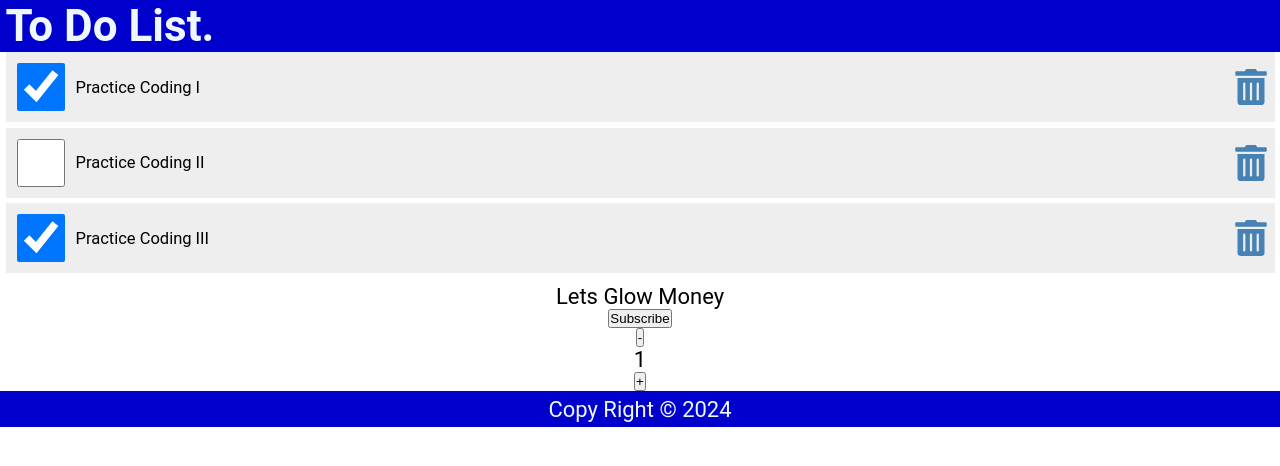
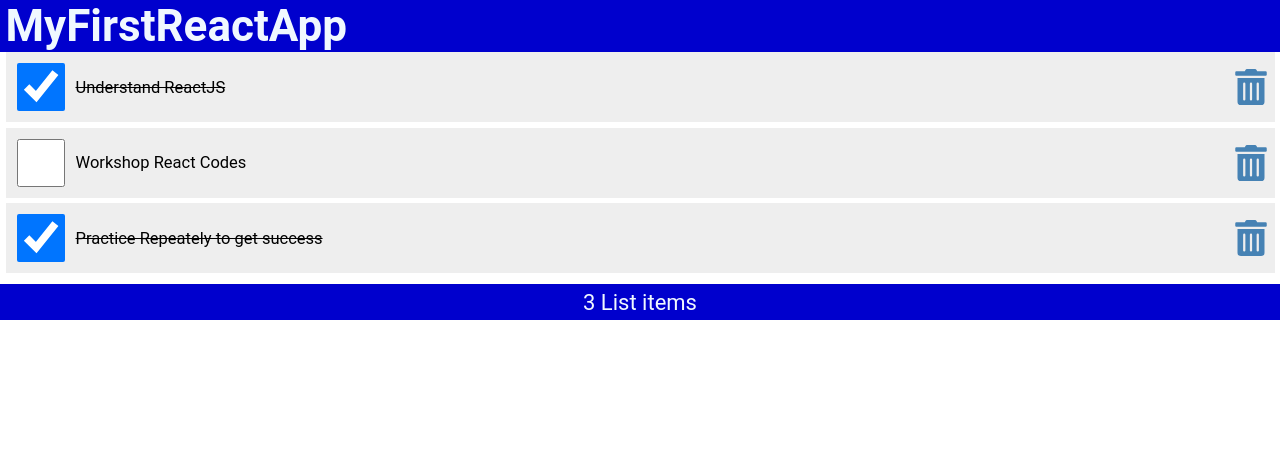
Before and after one commit to AashikAliSingapore/LearnReactJS, a React (Create React App) app: page / in a window 1280 px wide. Shown: the top 466 px of the page. Built offline with nearby package versions, Linux system fonts and the light colour scheme.

Commit message:
Newly added list app

```diff
--- a/src/App.js
+++ b/src/App.js
@@ -1,15 +1,71 @@
 import Content from "./Content";
 import Footer from "./Footer";
 import Header from "./Header";
-
+import { useState } from 'react';
 function App() {
 //Test Data
+const [name,setName] = useState("Glow")
+function handleNameChange()
+{
+ const namechange = ["Glow","Earn","Loss"];
+ const randomnum = Math.floor(Math.random()*3);
+ return setName(namechange[randomnum]);
+}
+
+
+const [count,setCount] = useState(1)
+
+function incrementFunction()
+{
+    setCount((prevcount) =>{return prevcount+1})
+}
+
+function decrementFunction()
+{
+    setCount((prevcount) => {return prevcount-1})
+}
+
+const [items,setItems] = useState([
+   {id:1,
+    checked:true,
+    item: "Understand ReactJS "
+   } ,
+   {id:2,
+    checked:false,
+    item: "Workshop React Codes"
+   },
+   {id:3,
+    checked:true,
+    item: "Practice Repeately to get success"
+   }
+
+])
+
+const numbers = [-2,-1,2,3,4]
+const itemss = numbers.filter(n =>n>0).map((n) =>({numbers:n}))
+console.log(itemss)
+
+const changeHandle = (id) =>
+{
+   const listItems = items.map((item) =>item.id===id ? {...item,checked:!item.checked} : item)
+   setItems(listItems)
+   localStorage.setItem("tod_list",JSON.stringify(listItems))
+}
+
+const deleteItem = (id) => {
+    const deleteItems = items.filter((item) => item.id!==id)
+    setItems(deleteItems)
+    localStorage.setItem("todo_list",JSON.stringify(deleteItems))
+}
 
   return (
     <div>
-        <Header/>
-        <Content/>
-        <Footer/>
+        <Header title="MyFirstReactApp"/>
+        <Content items={items}
+        changeHandle={changeHandle}
+        deleteItem={deleteItem}
+        />
+        <Footer length={items.length}/>
     </div>
   );
 }
--- a/src/Content.js
+++ b/src/Content.js
@@ -1,65 +1,11 @@
 import React from 'react'
-import { useState } from 'react';
 import { FaTrashAlt } from "react-icons/fa";
 
-const Content = () => {
-
-    const [name,setName] = useState("Glow")
-    function handleNameChange()
-    {
-     const namechange = ["Glow","Earn","Loss"];
-     const randomnum = Math.floor(Math.random()*3);
-     return setName(namechange[randomnum]);
-    }
-
-
-    const [count,setCount] = useState(1)
-
-    function incrementFunction()
-    {
-        setCount((prevcount) =>{return prevcount+1})
-    }
-
-    function decrementFunction()
-    {
-        setCount((prevcount) => {return prevcount-1})
-    }
-
-   const [items,setItems] = useState([
-       {id:1,
-        checked:true,
-        item: "Practice Coding I "
-       } ,
-       {id:2,
-        checked:false,
-        item: "Practice Coding II "
-       },
-       {id:3,
-        checked:true,
-        item: "Practice Coding III"
-       }
-
-    ])
-
-    const numbers = [-2,-1,2,3,4]
-    const itemss = numbers.filter(n =>n>0).map((n) =>({numbers:n}))
-    console.log(itemss)
-
-    const changeHandle = (id) =>
-    {
-       const listItems = items.map((item) =>item.id===id ? {...item,checked:!item.checked} : item)
-       setItems(listItems)
-       localStorage.setItem("tod_list",JSON.stringify(listItems))
-    }
-
-    const deleteItem = (id) => {
-        const deleteItems = items.filter((item) => item.id!==id)
-        setItems(deleteItems)
-        localStorage.setItem("todo_list",JSON.stringify(deleteItems))
-    }
+const Content = ({items,changeHandle,deleteItem}) => {
 
   return (
     <main>
+        {(items.length)?
         <ul>
         {items.map((item)=>(
             <li className='item' key={item.id}>
@@ -68,18 +14,24 @@ const Content = () => {
                 onChange={() =>{changeHandle(item.id)}}
                 checked={item.checked}
                 />
-                            <label>{item.item}</label>
+                <label
+                style={(item.checked)?{textDecoration:'line-through'}:null}
+                onDoubleClick={() =>{changeHandle(item.id)}}>{item.item}</label>
 
                 <FaTrashAlt role='button' tabIndex='0' onClick={()=>{deleteItem(item.id)}}>Delete</FaTrashAlt>
             </li>
         ))}
 
     </ul>
-        <p>Lets {name} Money</p>
+        :
+        <p> Your Cart is Empty</p>
+        }
+
+        {/* <p>Lets {name} Money</p>
         <button onClick={handleNameChange}>Subscribe</button>
         <button onClick={decrementFunction}>-</button>
         <span>{count}</span>
-        <button onClick={incrementFunction}>+</button>
+        <button onClick={incrementFunction}>+</button> */}
     </main>
 
   )
--- a/src/Footer.js
+++ b/src/Footer.js
@@ -1,10 +1,10 @@
 import React from 'react'
 
-function Footer() {
-    const currentYear = new Date();
+function Footer({length}) {
+
   return (
     <footer>
-        Copy Right &copy; {currentYear.getFullYear()}
+     {length} List {length===1?"item":"items"}
     </footer>
   )
 }
--- a/src/Header.js
+++ b/src/Header.js
@@ -1,11 +1,14 @@
 import React from 'react'
 
-const Header = () => {
+const Header = ({title}) => {
   return (
         <header>
-            <h1>To Do List.</h1>
+            <h1>{title}</h1>
         </header>
   )
 }
+Header.defaultProps = {
+  title : "To Do List"
+}
 
 export default Header
```
Also changed, not shown: src/itemsList.js (added). Lines whose indentation alone changed are shown as unchanged.
